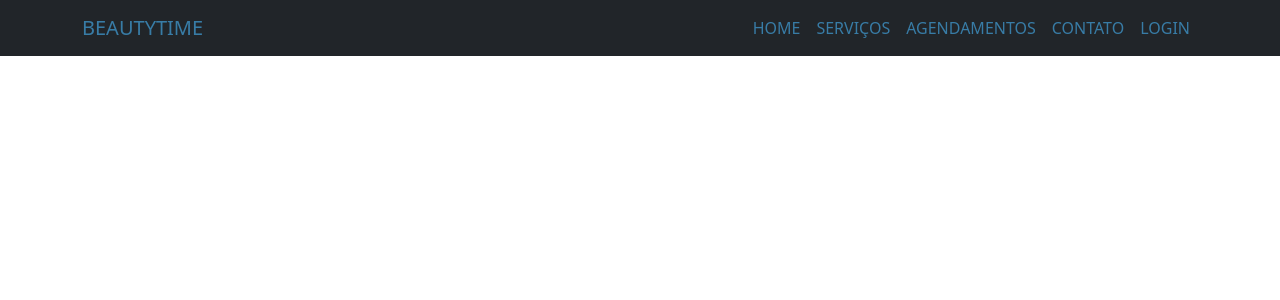
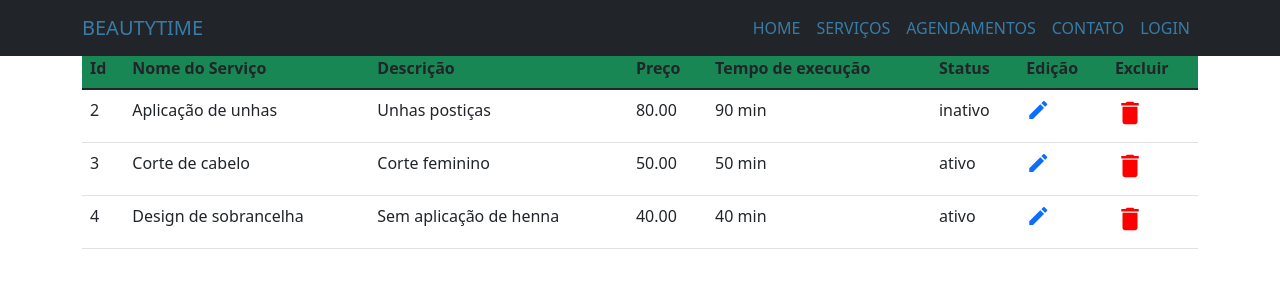
Before and after one commit to Squad-ProWay/Projeto-de-Milhoes-Angular, an Angular app: page /consultaServico in a window 1280 px wide. Before the commit this address led to /. Shown: the top 300 px of the page. Built offline with nearby package versions, Linux system fonts and the light colour scheme; data requests are answered from the project's data file; a web font is replaced by a local one.

Commit message:
CRUD de Serviço completo

```diff
--- a/db.json
+++ b/db.json
@@ -1,12 +1,28 @@
 {
   "servicos": [
     {
-      "nome": "Corte de Cabelo",
-      "descricao": "Cabelo feminino",
+      "nome": "Aplicação de unhas",
+      "descricao": "Unhas postiças",
+      "preco": "80.00",
+      "tempo": "90 min",
+      "status": "inativo",
+      "id": 2
+    },
+    {
+      "nome": "Corte de cabelo",
+      "descricao": "Corte feminino",
       "preco": "50.00",
       "tempo": "50 min",
       "status": "ativo",
-      "id": 1
+      "id": 3
+    },
+    {
+      "nome": "Design de sobrancelha",
+      "descricao": "Sem aplicação de henna",
+      "preco": "40.00",
+      "tempo": "40 min",
+      "status": "ativo",
+      "id": 4
     }
   ]
 }
--- a/src/app/app.module.ts
+++ b/src/app/app.module.ts
@@ -11,6 +11,8 @@ import { HomeComponent } from './home/home.component';
 import { CadastroServicoComponent } from './cadastro-servico/cadastro-servico.component';
 import { FormsModule } from '@angular/forms';
 import { HttpClientModule } from '@angular/common/http';
+import { ConsultaServicoComponent } from './consulta-servico/consulta-servico.component';
+import { EditaServicoComponent } from './edita-servico/edita-servico.component';
 
 @NgModule({
   declarations: [
@@ -20,7 +22,9 @@ import { HttpClientModule } from '@angular/common/http';
     CadastroUsuarioComponent,
     FooterComponent,
     HomeComponent,
-    CadastroServicoComponent
+    CadastroServicoComponent,
+    ConsultaServicoComponent,
+    EditaServicoComponent
   ],
   imports: [
     BrowserModule,
--- a/src/app/cadastro-servico/cadastro-servico.component.html
+++ b/src/app/cadastro-servico/cadastro-servico.component.html
@@ -34,4 +34,9 @@
           </div>
         <button type="submit" class="btn btn-primary">Cadastrar</button>
       </form>
+      <div class="container mt-3">
+        <a routerLink="/consultaServico">Consultar serviços cadastrados</a>
+      </div>
 </div>
+
+<router-outlet></router-outlet>
--- /dev/null
+++ b/src/app/consulta-servico/consulta-servico.component.html
@@ -0,0 +1,29 @@
+<div class="container mt-5 mb-3">
+    <table class="table">
+        <thead class="bg-success">
+          <tr>
+            <th>Id</th>
+            <th>Nome do Serviço</th>
+            <th>Descrição</th>
+            <th>Preço</th>
+            <th>Tempo de execução</th>
+            <th>Status</th>
+            <th>Edição</th>
+            <th>Excluir</th>
+          </tr>
+        </thead>
+        <tbody>
+          <tr *ngFor="let serv of servicos">
+            <td> {{ serv.id }}</td>
+            <td> {{ serv.nome }}</td>
+            <td> {{ serv.descricao }}</td>
+            <td> {{ serv.preco }}</td>
+            <td> {{ serv.tempo }}</td>
+            <td> {{ serv.status }}</td>
+            <td> <a [routerLink]="['/servicos',serv.id]"><i class="material-icons">mode_edit</i></a></td>
+            <td> <i role="button" class="material-icons" style="font-size:30px;color:red; cursor: pointer;"
+                (click)="excluir(serv.id)">delete</i></td>
+          </tr>
+        </tbody>
+      </table>
+</div>
--- /dev/null
+++ b/src/app/consulta-servico/consulta-servico.component.ts
@@ -0,0 +1,30 @@
+import { Component, OnInit } from '@angular/core';
+import { ServicosService } from '../servicos.service';
+
+@Component({
+  selector: 'app-consulta-servico',
+  templateUrl: './consulta-servico.component.html',
+  styleUrls: ['./consulta-servico.component.css']
+})
+export class ConsultaServicoComponent implements OnInit {
+
+  msg: string = ""
+  servicos: any;
+
+  constructor(private serviceServico: ServicosService) {
+    this.serviceServico.getAll().subscribe(x => this.servicos = x)
+   }
+
+  gravar(dados: any){
+     this.serviceServico.gravar(dados).subscribe(x => window.location.reload())
+  }
+
+  ngOnInit(): void {
+
+  }
+
+  excluir(id:any) {
+    this.serviceServico.excluir(id).subscribe( x=> {window.location.reload()})
+  }
+
+}
--- /dev/null
+++ b/src/app/edita-servico/edita-servico.component.html
@@ -0,0 +1,19 @@
+<div class="container mt-5">
+    <h3>Editar Serviço</h3>
+    <label>Id</label>
+    <input class="form-control mt-2" type="text" [(ngModel)]="servico.id" />
+    <label>Nome do Serviço</label>
+    <input class="form-control mt-2" type="text" [(ngModel)]="servico.nome" />
+    <label>Descrição</label>
+    <input class="form-control mt-2" type="text" [(ngModel)]="servico.descricao" />
+    <label>Preço R$</label>
+    <input class="form-control mt-2" type="text" [(ngModel)]="servico.preco" />
+    <label>Tempo</label>
+    <input class="form-control mt-2" type="text" [(ngModel)]="servico.tempo" />
+    <label>Status</label>
+    <input class="form-control mt-2" type="text" [(ngModel)]="servico.status" />
+    <button class="btn btn-outline-success mt-1" (click)="efetivarAlteracao()">Gravar</button>
+</div>
+<div class="container mt-2">
+    <span style="color: green;">{{ msg }}</span>
+</div>
--- /dev/null
+++ b/src/app/edita-servico/edita-servico.component.ts
@@ -0,0 +1,28 @@
+import { Component, OnInit } from '@angular/core';
+import { ActivatedRoute } from '@angular/router';
+import { ServicosService } from '../servicos.service';
+
+@Component({
+  selector: 'app-edita-servico',
+  templateUrl: './edita-servico.component.html',
+  styleUrls: ['./edita-servico.component.css']
+})
+export class EditaServicoComponent implements OnInit {
+
+  constructor(private route: ActivatedRoute, private serviceServico: ServicosService) { }
+
+  servico: any = {}
+
+  msg: string = ''
+
+  ngOnInit(): void {
+    let routeParams = this.route.snapshot.paramMap;
+    let idservico: number = Number(routeParams.get('idservico'))
+    this.serviceServico.getOne(idservico).subscribe(x => this.servico = x)
+  }
+
+  efetivarAlteracao() {
+    this.serviceServico.alterar(this.servico).subscribe(x => this.msg = 'Serviço alterado com sucesso')
+  }
+
+}
--- a/src/app/servicos.service.ts
+++ b/src/app/servicos.service.ts
@@ -12,4 +12,23 @@ export class ServicosService {
     let url = 'http://localhost:3000/servicos'
     return this.http.post(url, dados);
   }
+
+  getAll() {
+    let url = 'http://localhost:3000/servicos'
+    return this.http.get(url)
+  }
+
+  getOne(idservico: number) {
+    return this.http.get(`http://localhost:3000/servicos/${idservico}`)
+  }
+
+  alterar(dados: any) {
+    let url = `http://localhost:3000/servicos/${dados.id}`
+    return this.http.put(url, dados)
+  }
+
+  excluir(idservico: number) {
+    return this.http.delete(`http://localhost:3000/servicos/${idservico}`)
+  }
+
 }
--- a/src/index.html
+++ b/src/index.html
@@ -11,6 +11,7 @@
   <script src="https://cdn.jsdelivr.net/npm/bootstrap@5.1.3/dist/js/bootstrap.bundle.min.js"
     integrity="sha384-ka7Sk0Gln4gmtz2MlQnikT1wXgYsOg+OMhuP+IlRH9sENBO0LRn5q+8nbTov4+1p"
     crossorigin="anonymous"></script>
+    <link rel="stylesheet" href="https://fonts.googleapis.com/icon?family=Material+Icons">
   <link rel="icon" type="image/x-icon" href="favicon.ico">
 </head>
 
```
Also changed, not shown: src/app/app-routing.module.ts (+10 -0 lines), src/app/consulta-servico/consulta-servico.component.css (added), src/app/edita-servico/edita-servico.component.css (added), 2 other files (tests, documents, lock files or other folders).
